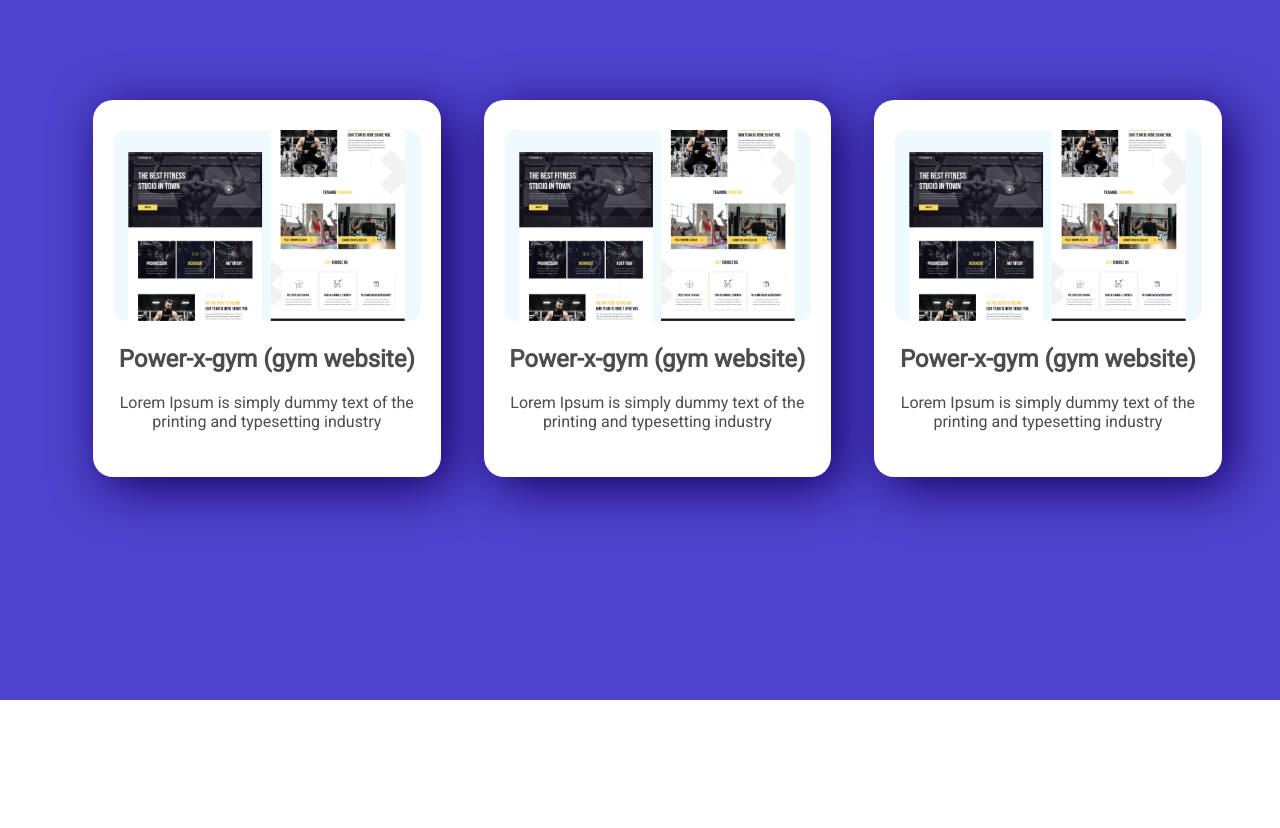
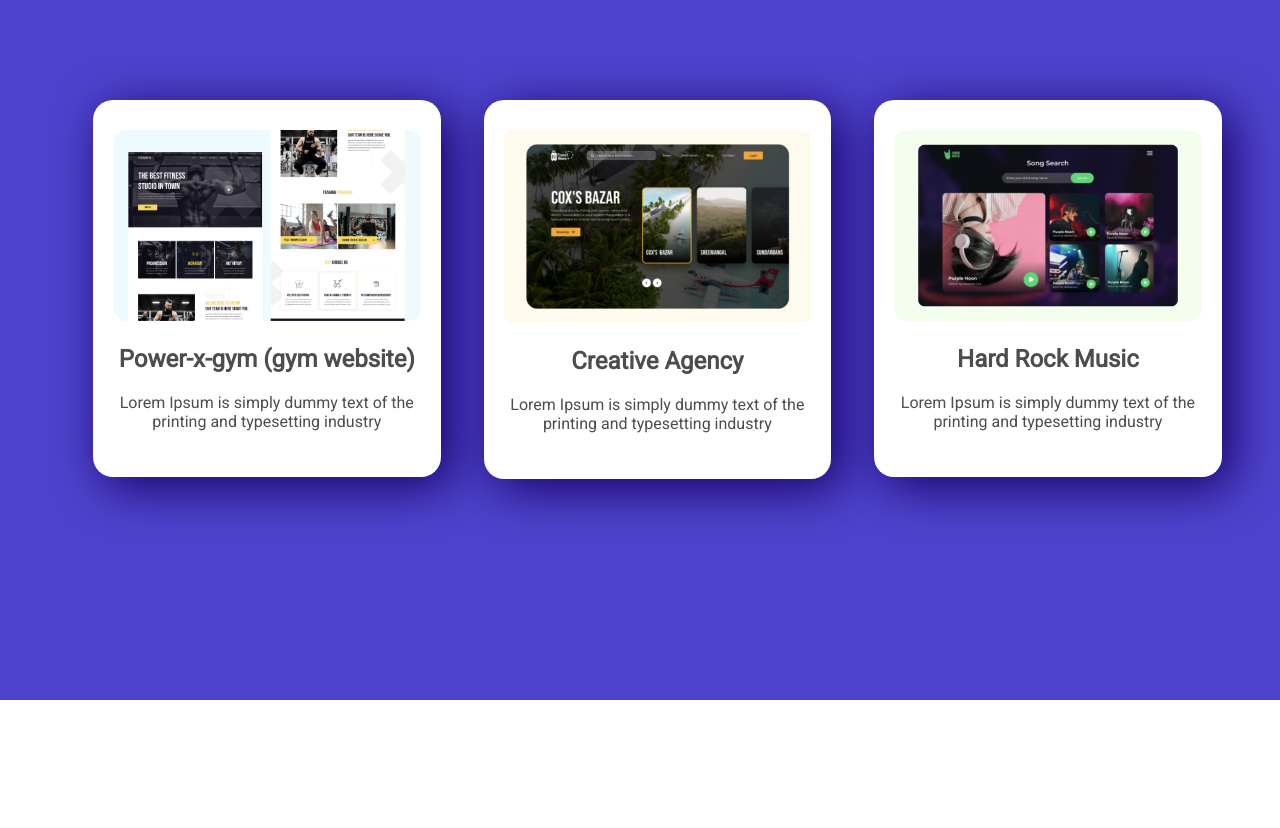
Before and after one commit to NkRaFI/nkrafi-personal-portfolio, a plain HTML site: page index.html in a window 1280 px wide. Shown: the part 1269-2097 px from the top of the page. Drawn offline with Linux system fonts and the light colour scheme.

Commit message:
image added

```diff
--- a/index.html
+++ b/index.html
@@ -61,13 +61,13 @@
                 <p>Lorem Ipsum is simply dummy text of the printing and typesetting industry</p>
             </div>
             <div class="card width-30">
-                <img src="images/image1.png" alt="project-image">
-                <h1>Power-x-gym (gym website)</h1>
+                <img src="images/image2.png" alt="project-image">
+                <h1>Creative Agency</h1>
                 <p>Lorem Ipsum is simply dummy text of the printing and typesetting industry</p>
             </div>
             <div class="card width-30">
-                <img src="images/image1.png" alt="project-image">
-                <h1>Power-x-gym (gym website)</h1>
+                <img src="images/image3.png" alt="project-image">
+                <h1>Hard Rock Music</h1>
                 <p>Lorem Ipsum is simply dummy text of the printing and typesetting industry</p>
             </div>
         </div>
```
